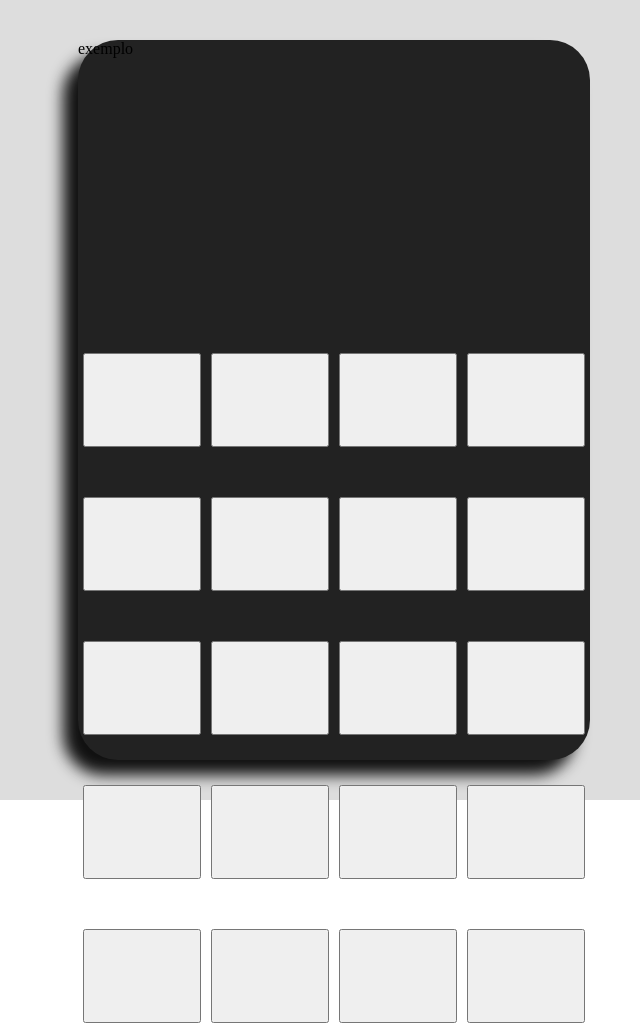
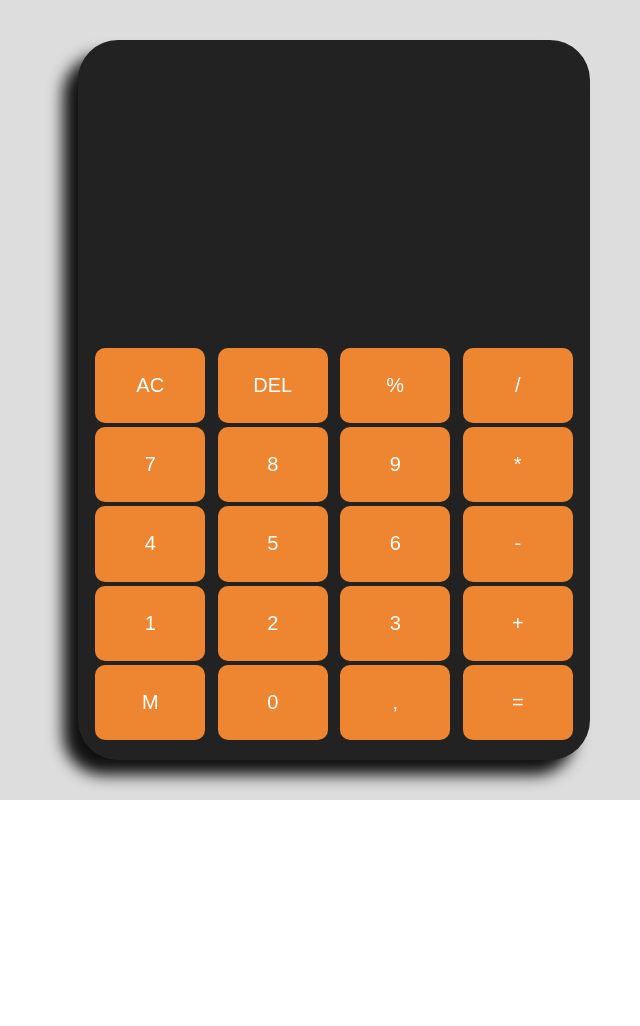
Before and after one commit to GThomaz03/calculadora, a plain HTML site: page index.html in a window 1280 px wide. Shown: the whole page, without its empty margins (306-946 px from the left). After the commit the page ends 800 px from the top, so only its background shows below. Drawn offline with Linux system fonts and the light colour scheme.

Commit message:
adição da exibição do resultado no visor

```diff
--- a/CSS/style.css
+++ b/CSS/style.css
@@ -26,19 +26,44 @@ main{
 .visor{
     width: 100%;
     height: 40%;
+    display: flex;
+    flex-direction: column;
+    align-items: end;
+    justify-content: end;
+    padding-right: 10px;
+}
+
+#conta{
+    color: rgb(238, 236, 236);
+    font-size: 50px;
+    margin-bottom: 20px;
+}
+
+#operacao{
+    color: white;
+    font-size: 30px;
 }
 
 .botoes{
     width: 100%;
-    height: 100%;
+    height: 55%;
     display: flex;
     flex-wrap: inherit;
-    justify-content: space-around;
+    justify-content: space-evenly;
     align-items: center;
+    padding: 0px 5px;
+}
 
+.botao:hover{
+    background-color: #dd7b2c;
 }
 
 .botao{
-    width: 23%;
-    height: 13%;
+    width: 22%;
+    height: 19%;
+    border-radius: 10px;
+    background-color: #ee8530;
+    border: none;
+    color: white;
+    font-size: 20px;
 }
--- a/JS/script.js
+++ b/JS/script.js
@@ -0,0 +1,32 @@
+const botoes = document.querySelectorAll(".botao");
+const operacao = document.querySelector("#operacao");
+const conta = document.querySelector("#conta");
+
+
+botoes.forEach(function(botao){
+    botao.addEventListener("click", () =>{
+        let num = botao.innerHTML;
+        if(botao.id == "AC"){
+            operacao.innerHTML = "";
+            conta.innerHTML = "";
+            num = "";
+        }
+        operacao.innerHTML += num;
+        if (botao.id == "DEL"){
+            let last = operacao.innerHTML.length - 1;
+            operacao.innerHTML = operacao.innerHTML.substring(0,last-3);
+        }
+
+
+        if(botao.id == "+"){
+            let last = operacao.innerHTML.length -1;
+            let first = 0;
+            let soma = 0;
+            soma += parseInt(operacao.innerHTML.substring(first,last));
+            conta.innerHTML = soma.toString();
+            first = last;
+            console.log(soma);
+
+        }
+    })
+})
--- a/index.html
+++ b/index.html
@@ -9,29 +9,30 @@
     <main>
         <div class="calculadora">
             <div class="visor">
-                <span id="conta">exemplo</span>
+                <span id="conta"></span>
+                <span id="operacao"></span>
             </div>
             <div class="botoes">
-                <button class="botao"></button>
-                <button class="botao"></button>
-                <button class="botao"></button>
-                <button class="botao"></button>
-                <button class="botao"></button>
-                <button class="botao"></button>
-                <button class="botao"></button>
-                <button class="botao"></button>
-                <button class="botao"></button>
-                <button class="botao"></button>
-                <button class="botao"></button>
-                <button class="botao"></button>
-                <button class="botao"></button>
-                <button class="botao"></button>
-                <button class="botao"></button>
-                <button class="botao"></button>
-                <button class="botao"></button>
-                <button class="botao"></button>
-                <button class="botao"></button>
-                <button class="botao"></button>
+                <button class="botao" id="AC">AC</button>
+                <button class="botao" id="DEL">DEL</button>
+                <button class="botao">%</button>
+                <button class="botao">/</button>
+                <button class="botao">7</button>
+                <button class="botao">8</button>
+                <button class="botao">9</button>
+                <button class="botao">*</button>
+                <button class="botao">4</button>
+                <button class="botao">5</button>
+                <button class="botao">6</button>
+                <button class="botao">-</button>
+                <button class="botao">1</button>
+                <button class="botao">2</button>
+                <button class="botao">3</button>
+                <button class="botao" id="+">+</button>
+                <button class="botao">M</button>
+                <button class="botao">0</button>
+                <button class="botao">,</button>
+                <button class="botao">=</button>
             </div>
         </div>
     </main>
```
